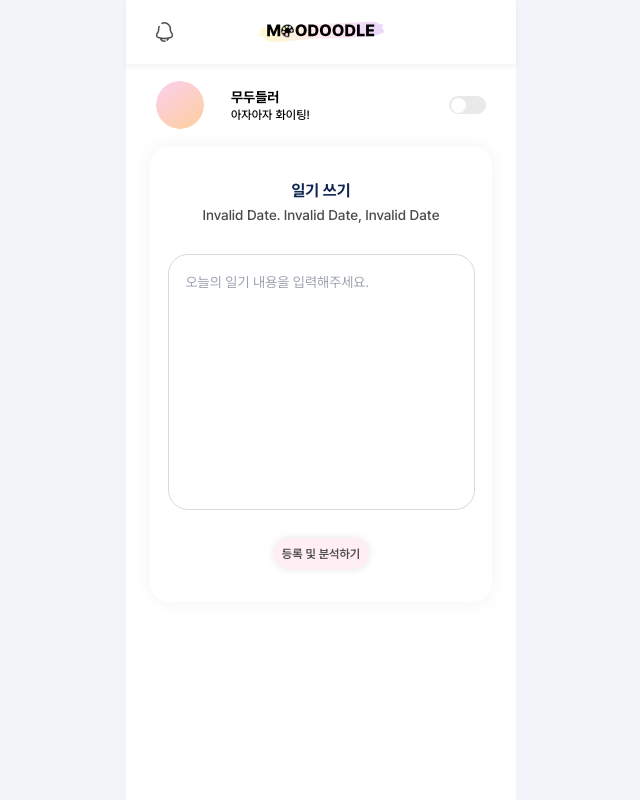
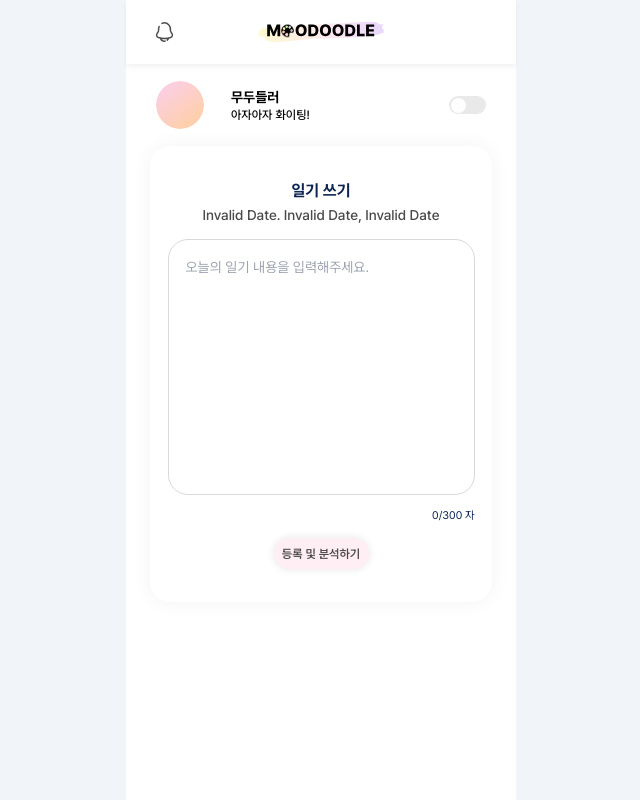
Before and after one commit to teom142/moodoodle_test, a React (Create React App) app in the folder moodoodleFront/moodoodlefront/: page /diary/1 in a window 1280 px wide. Shown: the whole page, without its empty margins (319-959 px from the left). Built offline with nearby package versions, Linux system fonts and the light colour scheme; no server answers.

Commit message:
[feat] 일기 작성 페이지 글자수 제한 추가, 글자수 표현

```diff
--- a/moodoodleFront/moodoodlefront/src/components/DiaryWriting.jsx
+++ b/moodoodleFront/moodoodlefront/src/components/DiaryWriting.jsx
@@ -8,13 +8,19 @@ export default function DiaryWriting() {
   const navigate = useNavigate();
   const [content, setContent] = useState('');
   const selectedDay = localStorage.getItem('selectedDay');
+  let [inputCount, setInputCount] = useState(0);
 
   const handleSetValue = (e) => {
     setContent(e.target.value);
+    onInputHandler(e);
   };
 
   const handleSubmit = () => {
     navigate(`/analysis/${selectedDay}`);
+  };
+
+  const onInputHandler = (e) => {
+    setInputCount(e.target.value.length);
   };
   /*const handleSubmit = async () => {
     const postData = {
@@ -48,8 +54,15 @@ export default function DiaryWriting() {
           className='w-[307px] h-[256px] p-[17px] text-[14px] rounded-[20px] border-[0.8px] border-outlineGray outline-none resize-none'
           placeholder='오늘의 일기 내용을 입력해주세요.'
           value={content}
+          maxLength='300'
           onChange={(e) => handleSetValue(e)}
         />
+        <div className='flex flex-row w-[307px] justify-end'>
+          <p className='text-[11px] text-darkNavy'>
+            <span>{inputCount}</span>
+            <span>/300 자</span>
+          </p>
+        </div>
         <CustomButton
           text='등록 및 분석하기'
           color='pink'
```
